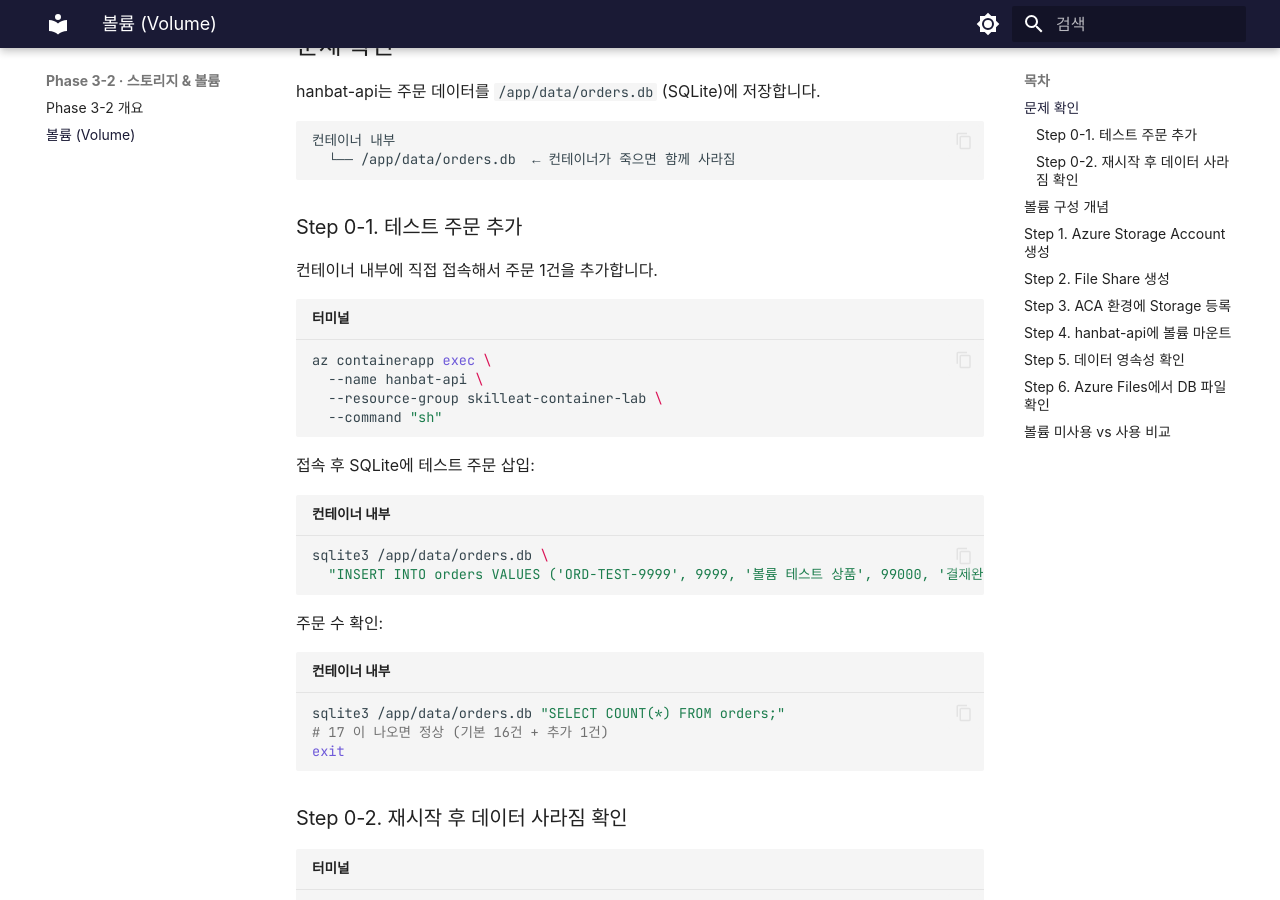
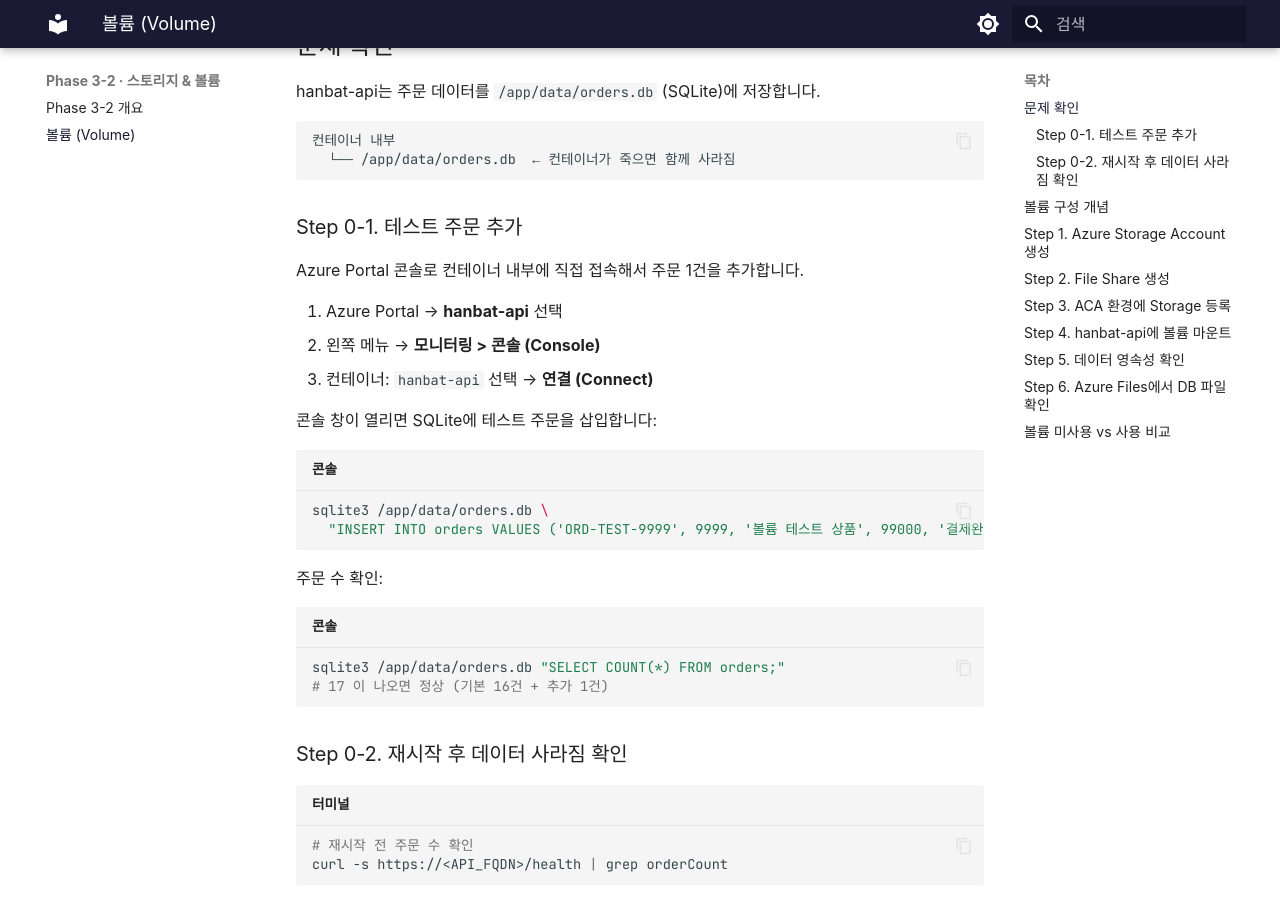
Before and after one commit to skilleat-labs/container-service-labs, an MkDocs documentation site: the page built from docs/phase-3-2/volume.md, in a window 1280 px wide and 900 px high, scrolled down 445 px. Built offline with MkDocs 1.6.1 and Material for MkDocs 9.7.7, drawn with Linux system fonts in a browser that asks for light colours; some web fonts are replaced; some of the changed text lies outside the part shown.

Commit message:
fix: 볼륨 실습 컨테이너 접속을 CLI → Portal 콘솔로 변경

````diff
--- a/docs/phase-3-2/volume.md
+++ b/docs/phase-3-2/volume.md
@@ -22,28 +22,24 @@ hanbat-api는 주문 데이터를 `/app/data/orders.db` (SQLite)에 저장합니
 
 ### Step 0-1. 테스트 주문 추가
 
-컨테이너 내부에 직접 접속해서 주문 1건을 추가합니다.
+Azure Portal 콘솔로 컨테이너 내부에 직접 접속해서 주문 1건을 추가합니다.
 
-```bash title="터미널"
-az containerapp exec \
-  --name hanbat-api \
-  --resource-group skilleat-container-lab \
-  --command "sh"
-```
+1. Azure Portal → **hanbat-api** 선택
+2. 왼쪽 메뉴 → **모니터링 > 콘솔 (Console)**
+3. 컨테이너: `hanbat-api` 선택 → **연결 (Connect)**
 
-접속 후 SQLite에 테스트 주문 삽입:
+콘솔 창이 열리면 SQLite에 테스트 주문을 삽입합니다:
 
-```bash title="컨테이너 내부"
+```bash title="콘솔"
 sqlite3 /app/data/orders.db \
   "INSERT INTO orders VALUES ('ORD-TEST-9999', 9999, '볼륨 테스트 상품', 99000, '결제완료', '2026-05-14', '2026-05-20');"
 ```
 
 주문 수 확인:
 
-```bash title="컨테이너 내부"
+```bash title="콘솔"
 sqlite3 /app/data/orders.db "SELECT COUNT(*) FROM orders;"
 # 17 이 나오면 정상 (기본 16건 + 추가 1건)
-exit
 ```
 
 ### Step 0-2. 재시작 후 데이터 사라짐 확인
@@ -173,20 +169,13 @@ ACA 볼륨을 사용하려면 먼저 **ACA 환경(Environment)** 에 Storage를
 
 **① 테스트 주문 다시 추가**
 
-```bash title="터미널"
-az containerapp exec \
-  --name hanbat-api \
-  --resource-group skilleat-container-lab \
-  --revision hanbat-api--vol \
-  --command "sh"
-```
+Portal → **hanbat-api** → **모니터링 > 콘솔 (Console)** → `hanbat-api` 컨테이너 연결
 
-```bash title="컨테이너 내부"
+```bash title="콘솔"
 sqlite3 /app/data/orders.db \
   "INSERT INTO orders VALUES ('ORD-TEST-9999', 9999, '볼륨 테스트 상품', 99000, '결제완료', '2026-05-14', '2026-05-20');"
 sqlite3 /app/data/orders.db "SELECT COUNT(*) FROM orders;"
-# 17 확인 후
-exit
+# 17 확인
 ```
 
 **② 재시작**
````
